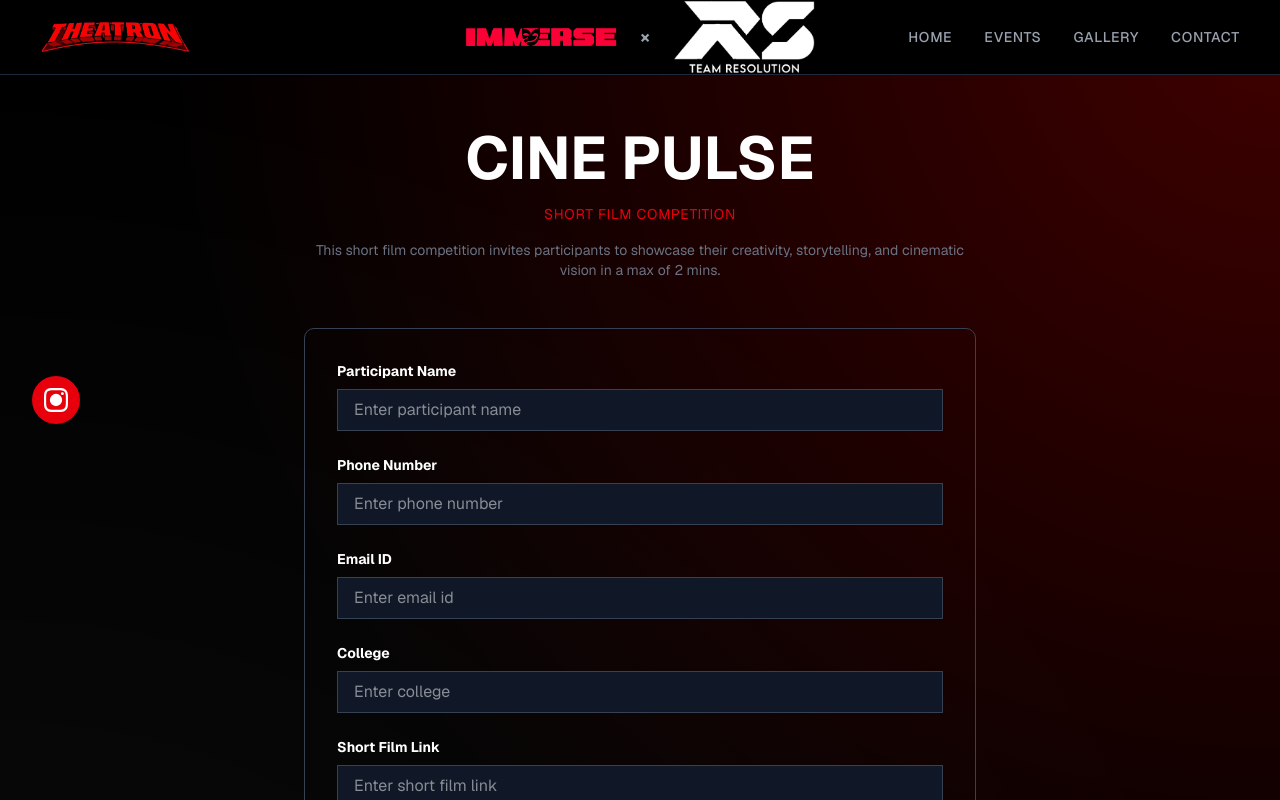
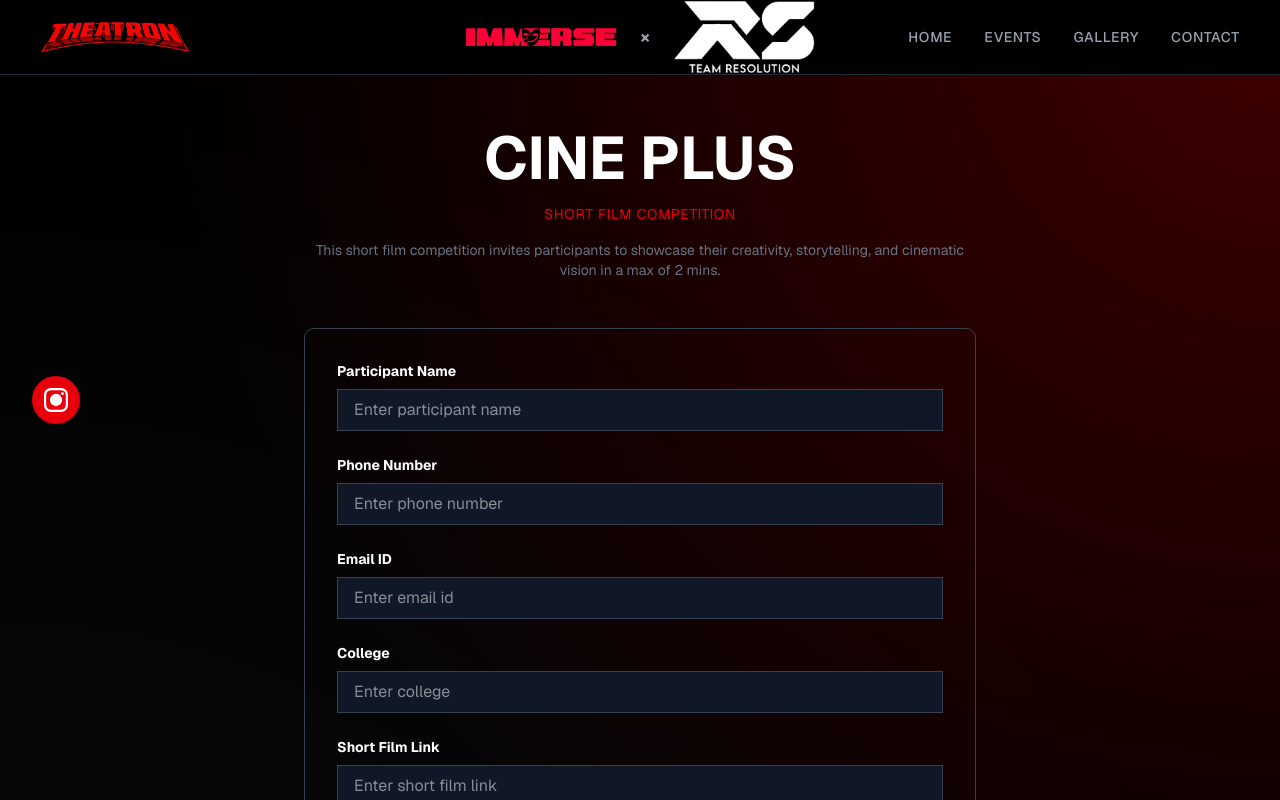
Before and after one commit to Club-Asymmetric/Theatron_Frontend, a Next.js app: page /registration/cineplus in a window 1280 px wide. Shown: the top 800 px of the page. Built offline with nearby package versions, Linux system fonts and the light colour scheme.

Commit message:
cineplus

```diff
--- a/src/app/registration/cineplus/page.jsx
+++ b/src/app/registration/cineplus/page.jsx
@@ -26,7 +26,7 @@ export default function CinePulseRegistration() {
     try {
       // Prepare query params for payment redirect
       const params = new URLSearchParams({
-        event: "CinePulse",
+        event: "CinePlus",
         name: formData.name,
         phone: formData.phone,
         email: formData.email,
@@ -34,7 +34,7 @@ export default function CinePulseRegistration() {
         short_flim_link: formData.short_flim_link,
         amount: 149,
         currency: "INR",
-        receipt: `cinepulse_${Date.now()}`,
+        receipt: `cineplus_${Date.now()}`,
         redirect: "https://theatron-nu.vercel.app/success",
       }).toString()
 
@@ -59,7 +59,7 @@ export default function CinePulseRegistration() {
       <section className="pt-32 pb-20 px-8 relative">
         <div className="max-w-2xl mx-auto">
           <div className="text-center mb-12">
-            <h1 className="text-6xl font-bold mb-4">CINE PULSE</h1>
+            <h1 className="text-6xl font-bold mb-4">CINE PLUS</h1>
             <p className="text-red-600 text-sm tracking-wider mb-4">
               SHORT FILM COMPETITION
             </p>
```
